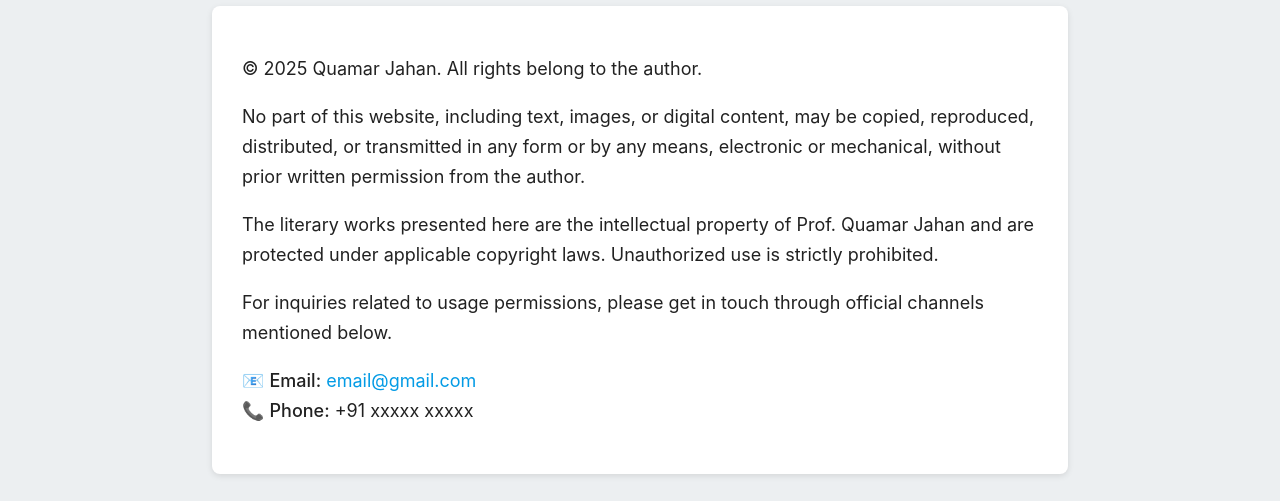
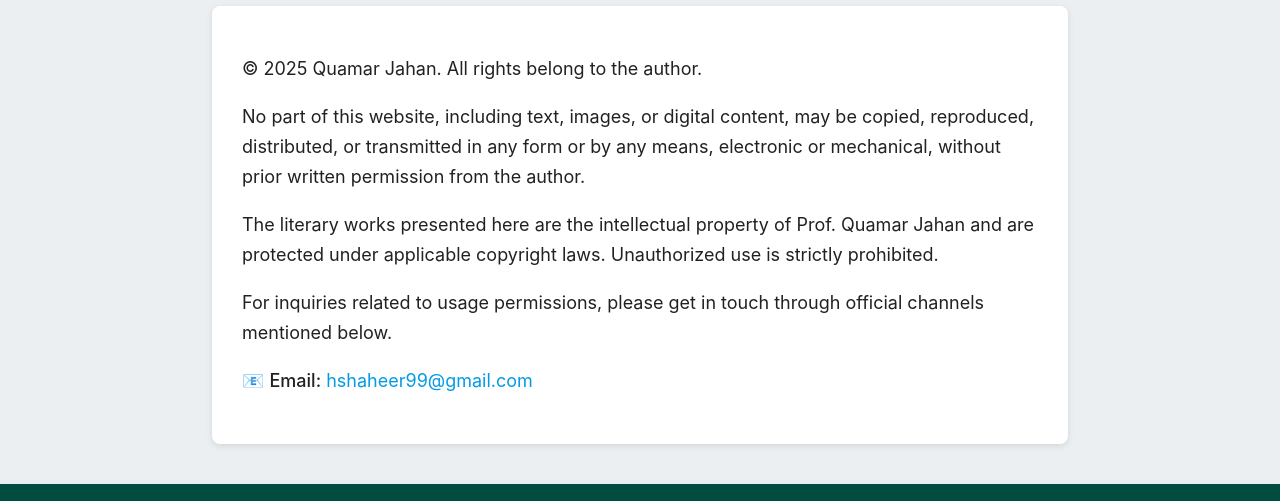
Before and after one commit to Shaheer-rossoneri14/QuamarJahan, a plain HTML site: page copyright.html in a window 1280 px wide. Shown: the part 198-699 px from the top of the page. Drawn offline with nearby package versions, Linux system fonts and the light colour scheme.

Commit message:
Updated email in copyright notice

```diff
--- a/copyright.html
+++ b/copyright.html
@@ -85,8 +85,7 @@
                 below.
             </p>
             <p>
-                📧 <strong>Email:</strong> <a href="mailto:#">email@gmail.com</a><br>
-                📞 <strong>Phone:</strong> +91 xxxxx xxxxx
+                📧 <strong>Email:</strong> <a href="mailto:hshaheer99@gmail.com">hshaheer99@gmail.com</a><br>
             </p>
         </div>
     </div>
```
